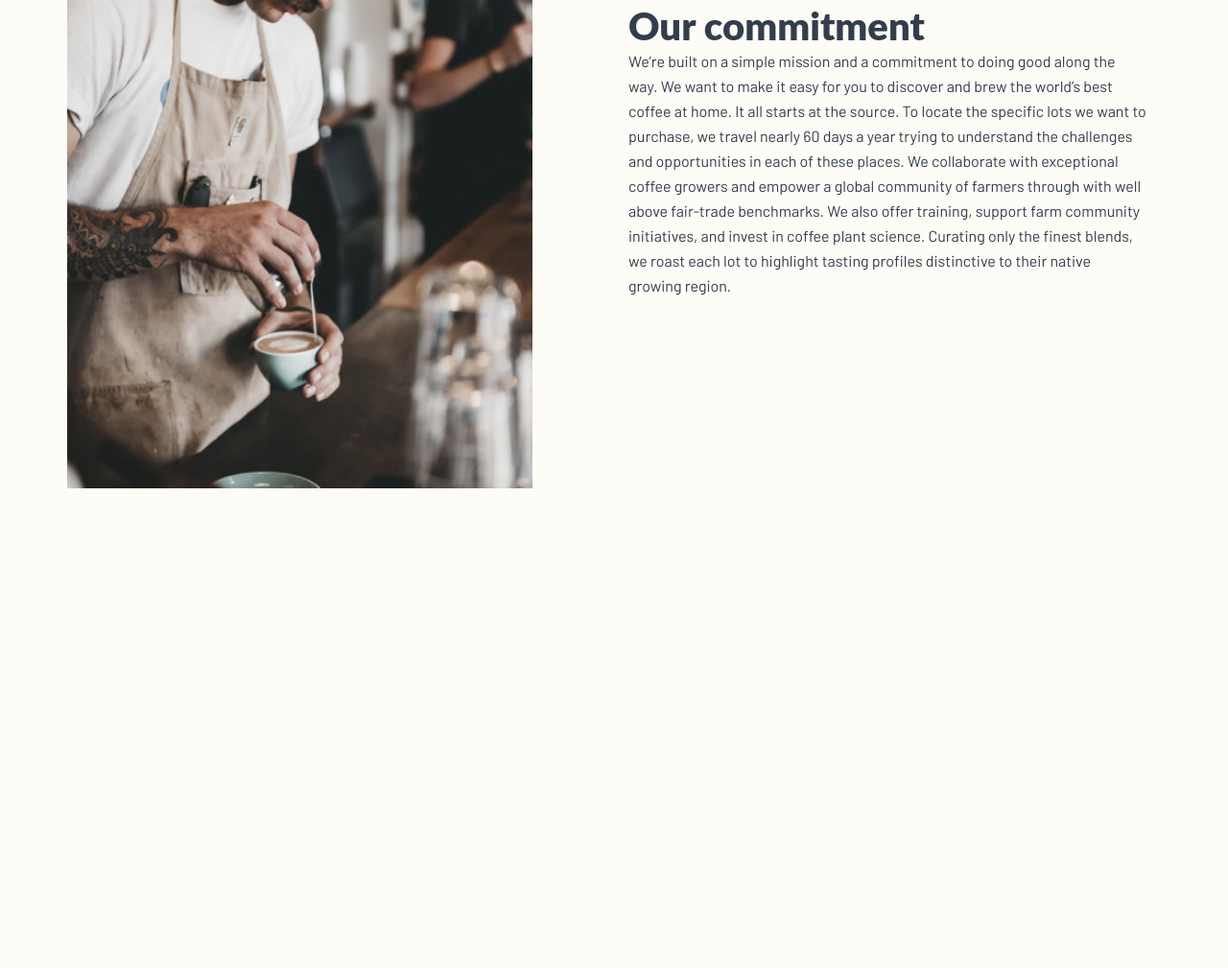
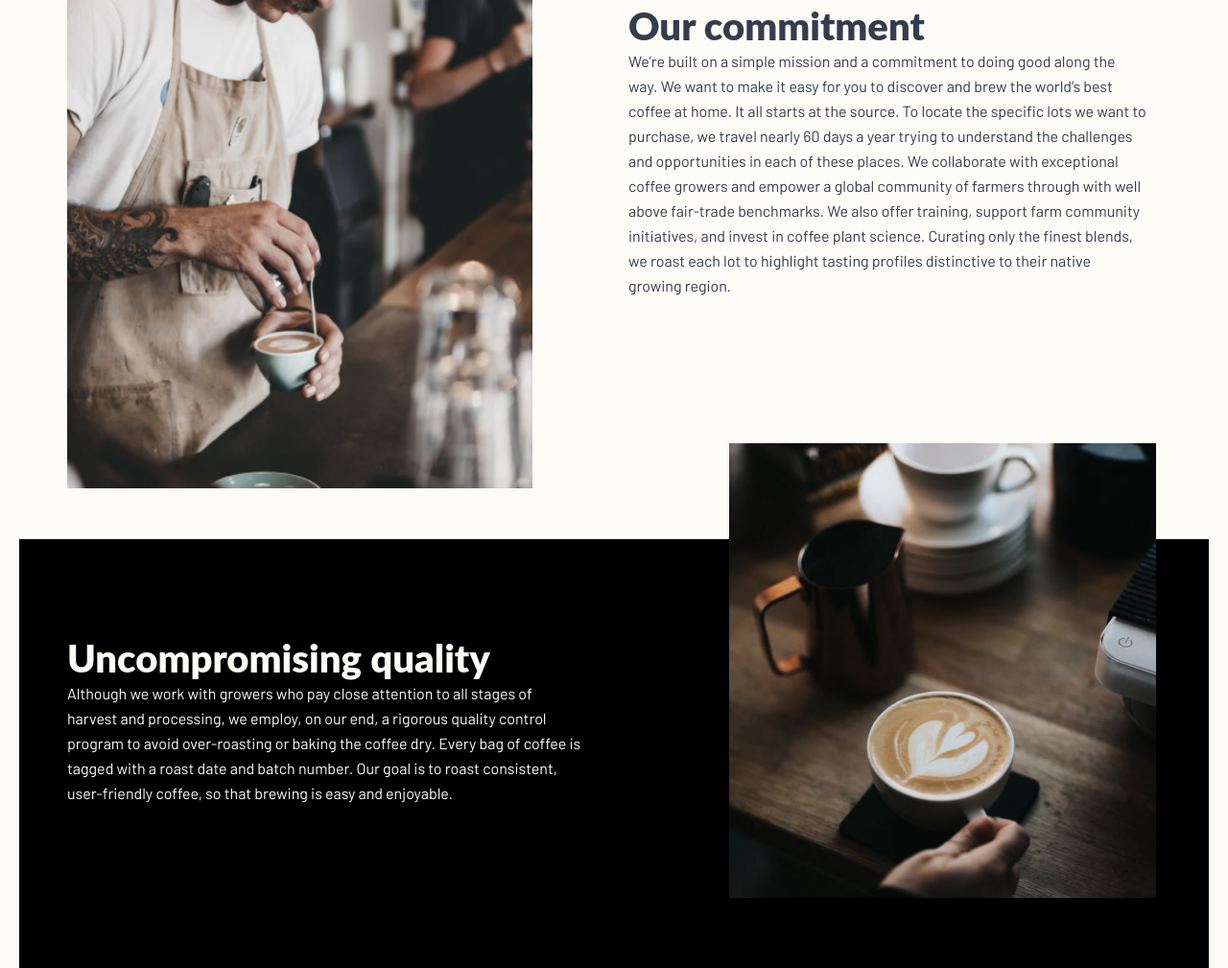
Before and after one commit to diyorbeek04/team-work-coffee, a plain HTML site: page about.html in a window 1280 px wide. Shown: the part 730-1739 px from the top of the page at 96% size. Before the commit the page ends 1242 px from the top, so only its background shows below. Drawn offline with Linux system fonts and the light colour scheme.

Commit message:
commit coffee end

```diff
--- a/about.html
+++ b/about.html
@@ -55,6 +55,19 @@
                         lot to highlight tasting profiles distinctive to their native growing region.</p>
                 </div>
             </div>
+            <div class="coffee">
+                <div class="coffee__right">
+                    <h2 class="coffee__right--h2">Uncompromising quality</h2>
+                    <p class="coffee__right--p">Although we work with growers who pay close attention to all stages of
+                        harvest and processing, we employ, on our end, a rigorous quality control program to avoid
+                        over-roasting or baking the coffee dry. Every bag of coffee is tagged with a roast date and
+                        batch number. Our goal is to roast consistent, user-friendly coffee, so that brewing is easy and
+                        enjoyable.</p>
+                </div>
+                <div class="coffee__left">
+                    <img class="coffee__left--img" src="./css/images/Bitmap (1).png" alt="">
+                </div>
+            </div>
         </div>
     </div>
 </body>
--- a/css/main.css
+++ b/css/main.css
@@ -238,3 +238,36 @@ font-style: normal;
 font-weight: 400;
 line-height: 26px;
 }
+.coffee{
+  display: flex;
+  margin-top: 50px;
+  height: 447px;
+  background-color:black;
+}
+.coffee__right{
+  margin-top: 100px;
+  margin-left:50px ;
+}
+.coffee__right--h2{
+  color: #FEFCF7;
+
+  font-family: Fraunces 9pt;
+  font-size: 40px;
+  font-style: normal;
+  font-weight: 900;
+  line-height: 48px;
+}
+.coffee__right--p{
+  width: 540px;
+  color: #FEFCF7;
+
+  font-family: Barlow;
+  font-size: 16px;
+  font-style: normal;
+  font-weight: 400;
+  line-height: 26px;
+}
+.coffee__left--img{
+  margin-left: 150px;
+  margin-top: -100px;
+}
```
Also changed, not shown: css/images/Bitmap (1).png (added), fonts/Barlow/Bitmap (1).png (added).
